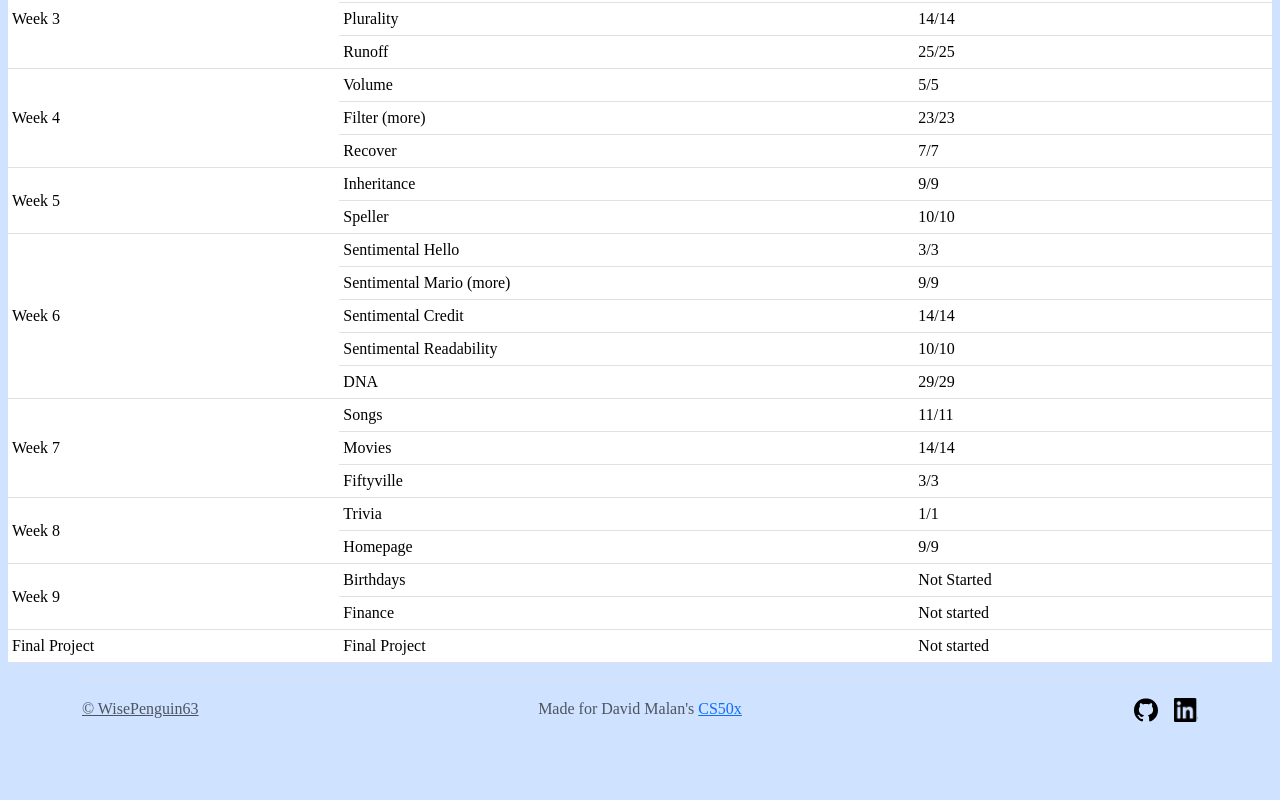
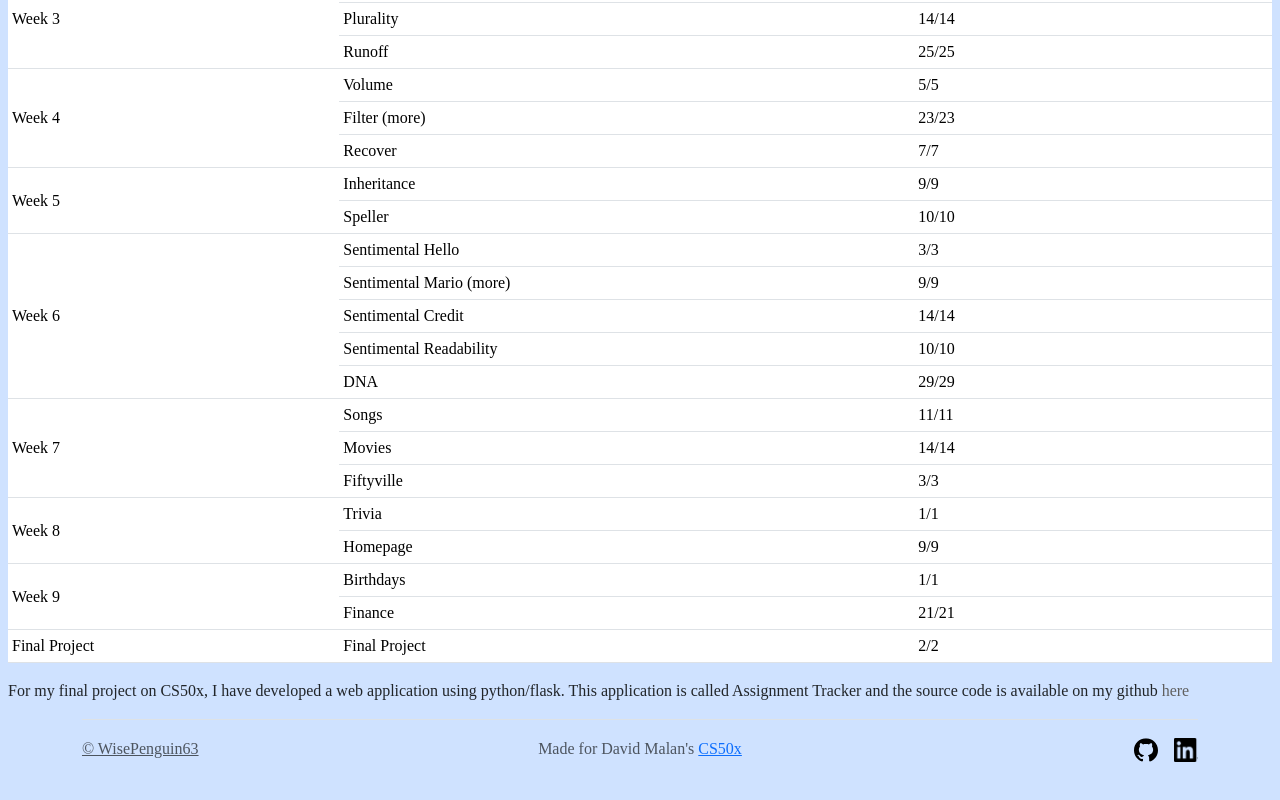
Before and after one commit to WisePenguin63/WisePenguin63.github.io, a plain HTML site: page grades.html in a window 1280 px wide. Shown: the part 1417-2217 px from the top of the page. Drawn offline with nearby package versions, Linux system fonts and the light colour scheme.

Commit message:
Update CS50x grades and project
Updated status of tasks for Week 9 and added project description.

```diff
--- a/grades.html
+++ b/grades.html
@@ -248,19 +248,21 @@
             <tr>
                 <td rowspan="2">Week 9</td>
                 <td>Birthdays</td>
-                <td>Not Started</td>
+                <td>1/1</td>
             </tr>
             <tr>
                 <td>Finance</td>
-                <td>Not started</td>
+                <td>21/21</td>
             </tr>
             <tr>
                 <td>Final Project</td>
                 <td>Final Project</td>
-                <td>Not started</td>
+                <td>2/2</td>
             </tr>
         </tbody>
     </table>
+
+    <p>For my final project on CS50x, I have developed a web application using python/flask. This application is called Assignment Tracker and the source code is available on my github <a href="https://github.com/WisePenguin63/assignment-tracker">here</a></p>
 
 </main></body>
 
```
